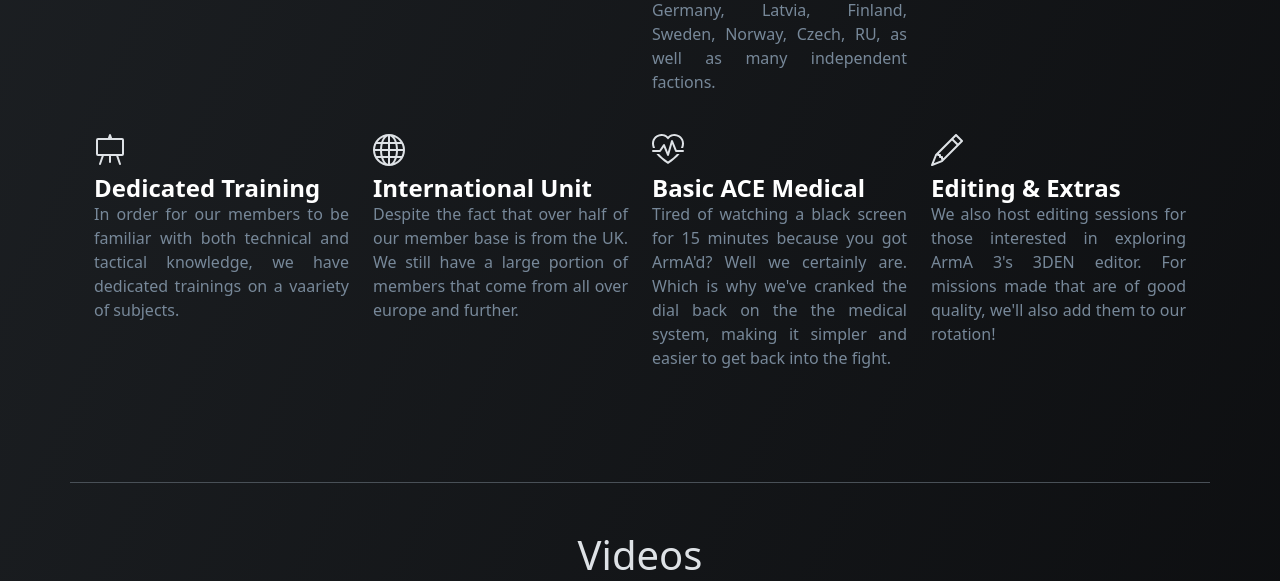
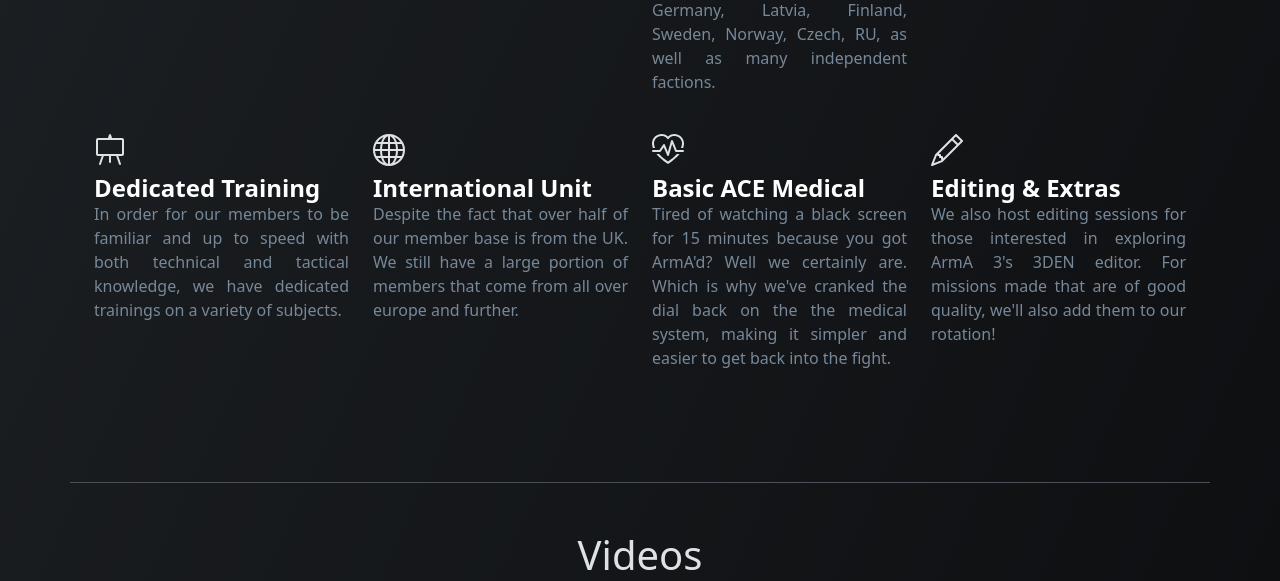
Before and after one commit to Bluwolf00/GOLWeb, a Node server app: page / in a window 1280 px wide. Shown: the part 1546-2127 px from the top of the page. Run offline with Node 20, Linux system fonts and the light colour scheme; some libraries are stand-ins or nearby versions.

Commit message:
Update Description

```diff
--- a/views/pages/index.ejs
+++ b/views/pages/index.ejs
@@ -166,7 +166,7 @@
                 </svg>
               </div>
               <h3 class="fw-bold mb-0 fs-4 text-body-emphasis">Dedicated Training</h3>
-              <p>In order for our members to be familiar with both technical and tactical knowledge, we have dedicated trainings on a vaariety of subjects.</p>
+              <p>In order for our members to be familiar and up to speed with both technical and tactical knowledge, we have dedicated trainings on a variety of subjects.</p>
             </div>
           </div>
           <div class="col d-flex align-items-start">
```
